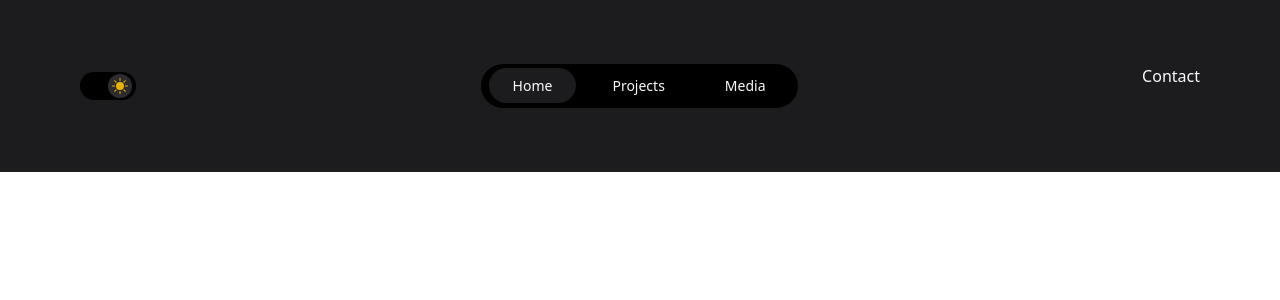
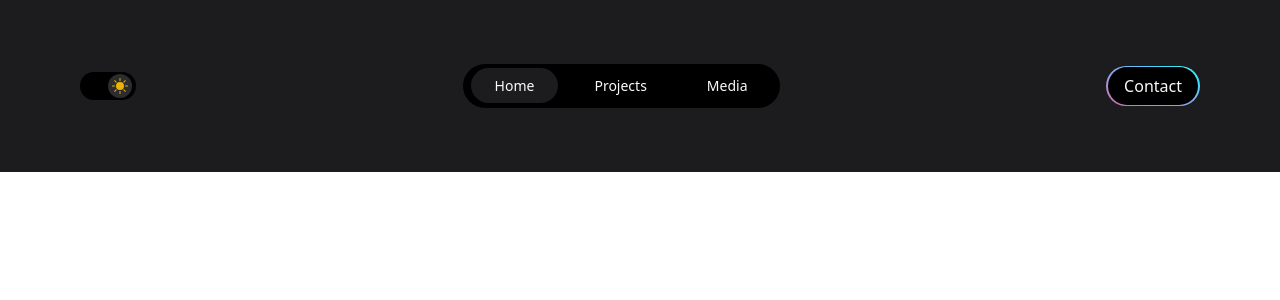
Before and after one commit to AshrafElshaer/portfolio-next-js, a Next.js app: page / in a window 1280 px wide. Shown: the top 300 px of the page. Built offline with nearby package versions, Linux system fonts and the light colour scheme.

Commit message:
main nav animation and create button component

```diff
--- /dev/null
+++ b/components/Button.tsx
@@ -0,0 +1,15 @@
+import React, { ReactNode } from "react";
+
+type Props = {
+  children: string | ReactNode;
+};
+
+const Button = ({ children }: Props) => {
+  return (
+    <button className=' py-2 px-[2px] bg-gradient rounded-full'>
+      <span className='bg-gray dark:bg-black py-2 px-4 rounded-full'>{children}</span>
+    </button>
+  );
+};
+
+export default Button;
--- a/components/Navbar.tsx
+++ b/components/Navbar.tsx
@@ -1,41 +1,62 @@
 import Link from "next/link";
 import { useRouter } from "next/router";
 import { motion } from "framer-motion";
-import { useEffect, useState } from "react";
-import { BsSunFill } from "react-icons/bs";
-import { MdDarkMode } from "react-icons/md";
 import ToggleTheme from "./ToggleTheme";
-type Props = {};
+import Button from "./Button";
 
-const Navbar = (props: Props) => {
+const container = {
+  hidden: { opacity: 0 },
+  show: {
+    opacity: 1,
+    transition: {
+      duration: 0.4,
+      staggerChildren: 0.2,
+      delayChildren: 0.2,
+    },
+  },
+};
+
+const listItem = {
+  hidden: {
+    opacity: 0,
+    y: 50,
+  },
+  show: { opacity: 1, y: 0, transition: { duration: 0.4 } },
+};
+const Navbar = () => {
   const { route } = useRouter();
   return (
-    <nav className='container flex justify-between py-16'>
+    <nav className='container flex justify-between items-center py-16'>
       <ToggleTheme />
 
-      <ul className='absolute top-24 left-1/2 -translate-x-1/2 sm:relative sm:top-0  sm:left-0 sm:translate-x-0  sm:w-auto flex gap-3 justify-center items-center py-3 px-2 rounded-full bg-black text-sm'>
-        <li>
+      <motion.ul
+        variants={container}
+        initial='hidden'
+        animate='show'
+        className='absolute top-24 left-1/2 -translate-x-1/2 sm:relative sm:top-0  sm:left-0 sm:translate-x-0  sm:w-auto flex gap-3 justify-center items-center py-3 px-2 rounded-full bg-gray dark:bg-black text-sm'>
+        <motion.li variants={listItem}>
           <Link
             href='/'
             className={` py-2 px-6 rounded-full ${
-              route === "/" ? "bg-darkBg" : ""
+              route === "/" ? " bg-gray-light dark:bg-darkBg" : ""
             }`}>
             Home
           </Link>
-        </li>
-        <li>
+        </motion.li>
+        <motion.li variants={listItem}>
           <Link href='/' className=' py-2 px-6 rounded-full'>
             Projects
           </Link>
-        </li>
-        <li>
+        </motion.li>
+        <motion.li variants={listItem}>
           <Link href='/' className=' py-2 px-6 rounded-full'>
             Media
           </Link>
-        </li>
-      </ul>
-
-      <a href='mailto:ashrafelshaer98@icloud.com'>Contact</a>
+        </motion.li>
+      </motion.ul>
+      <Button>
+        <a href='mailto:ashrafelshaer98@icloud.com'>Contact</a>
+      </Button>
     </nav>
   );
 };
--- a/components/ToggleTheme.tsx
+++ b/components/ToggleTheme.tsx
@@ -1,10 +1,20 @@
-import React, { useEffect, useState } from 'react'
-import { BsSunFill } from 'react-icons/bs';
-import { MdDarkMode } from 'react-icons/md';
+import React, { useEffect, useState } from "react";
+import { BsSunFill } from "react-icons/bs";
+import { MdDarkMode } from "react-icons/md";
+import { motion } from "framer-motion";
 
-type Props = {}
 
-const ToggleTheme = (props: Props) => {
+
+const initial = {
+  opacity: 0,
+  x: -50,
+};
+const animate = {
+  opacity: 1,
+  x: 0,
+};
+
+const ToggleTheme = () => {
   const [isDarkMode, setIsDarkMode] = useState<boolean>(false);
 
   const toggleDarkMode = (): void => {
@@ -23,7 +33,10 @@ const ToggleTheme = (props: Props) => {
     setIsDarkMode(isDarkMode);
   }, []);
   return (
-    <button>
+    <motion.button
+      initial={initial}
+      animate={animate}
+      transition={{ duration: 0.4 }}>
       <label className='relative inline-flex items-center cursor-pointer'>
         <input
           type='checkbox'
@@ -42,8 +55,8 @@ const ToggleTheme = (props: Props) => {
           )}
         </div>
       </label>
-      </button>
-  )
-}
+    </motion.button>
+  );
+};
 
-export default ToggleTheme
+export default ToggleTheme;
--- a/components/index.ts
+++ b/components/index.ts
@@ -1 +1,2 @@
 export { default as Navbar } from "./Navbar";
+export { default as Button } from "./Button";
```
Lines whose indentation alone changed are shown as unchanged.
